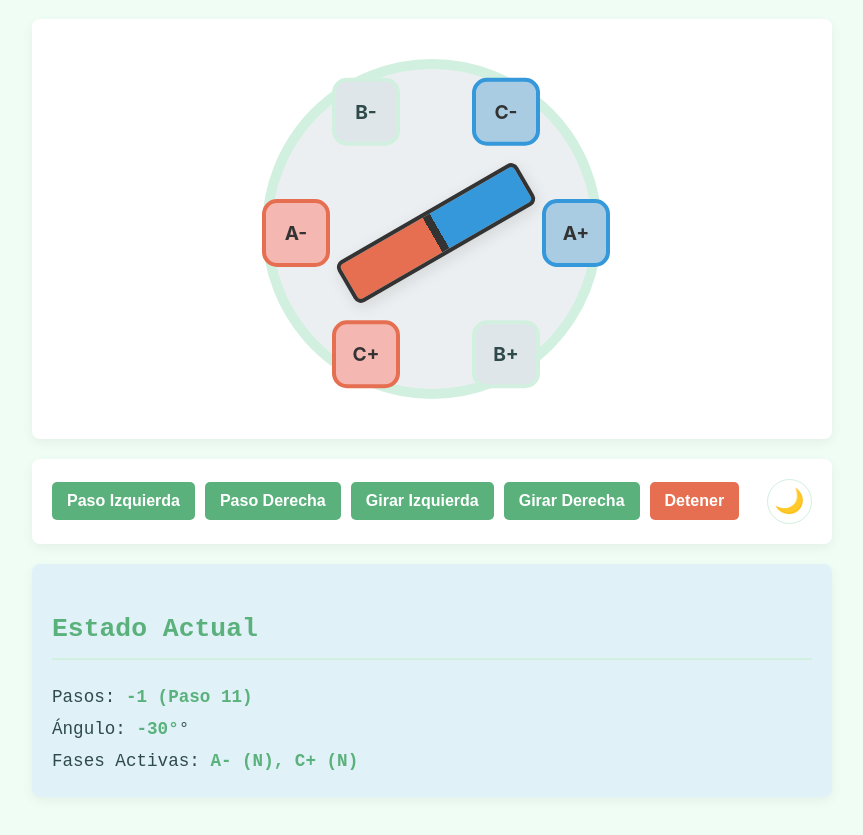
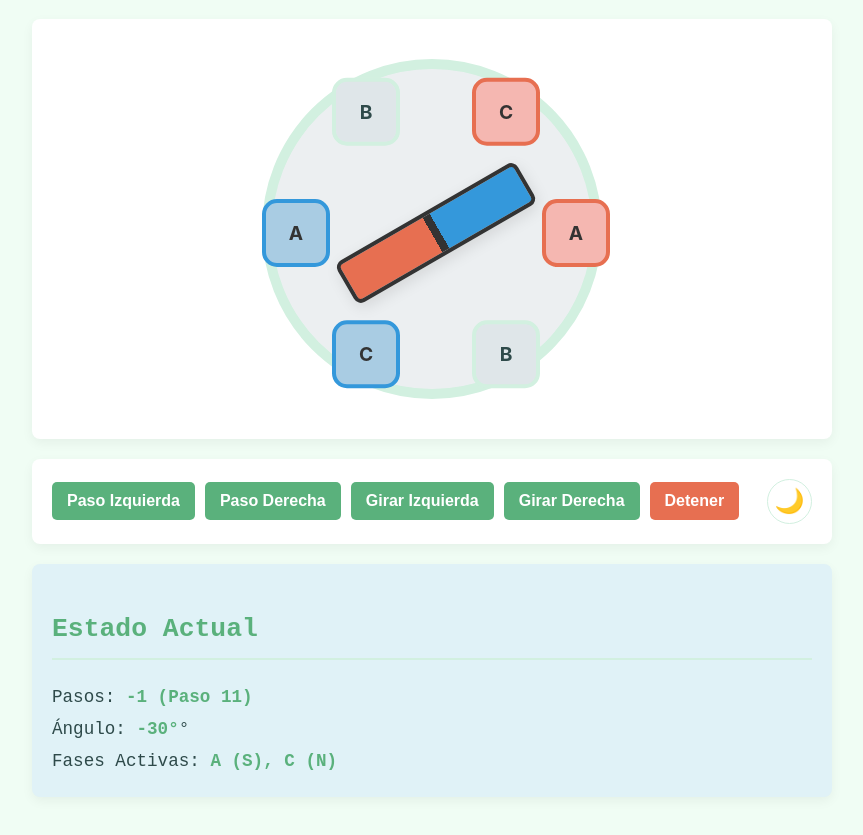
Before and after one commit to NicoSgandurra/SimCircuitosElectricos, a plain HTML site: page Máquinas Eléctricas/MotorPaP.html in a window 1280 px wide. Both pictures are taken after a click on the button "Paso Izquierda". Shown: the part 103-938 px from the top of the page, without its empty margins (208-1071 px from the left). Drawn offline with Linux system fonts and the light colour scheme.

Commit message:
Update MotorPaP Rev 1.0

```diff
--- a/Máquinas Eléctricas/MotorPaP.html
+++ b/Máquinas Eléctricas/MotorPaP.html
@@ -3,7 +3,7 @@
 <head>
     <meta charset="UTF-8">
     <meta name="viewport" content="width=device-width, initial-scale=1.0">
-    <title>Simulador Avanzado de Motor PaP (v4)</title>
+    <title>Simulador Avanzado de Motor PaP (v6)</title>
 
     <style>
         /* --- 1. TU CÓDIGO CSS (PASTELES) --- */
@@ -16,7 +16,7 @@
             --border-color: #d2f0e0;
             --primary-color: #5ab17c;
             --primary-hover: #4a9e6b;
-            --danger-color: #e76f51;
+            --danger-color: #e76f51; /* Rojo brillante para el polo Norte del rotor */
             --danger-hover: #d05c43;
             --code-bg: #e0f2f7;
             --shadow: 0 4px 12px rgba(0,0,0,0.05);
@@ -26,13 +26,19 @@
             --motor-estator: #eceff1;
             --motor-estator-borde: var(--border-color);
 
-            /* Colores del Rotor (coinciden con peligro/info) */
+            /* Colores del Rotor (Rojo = NORTE, Azul = SUR) */
             --motor-rotor-norte: var(--danger-color);
             --motor-rotor-sur: #3498db; /* Un azul claro */
 
-            /* --- CAMBIO CLAVE: Colores de Polaridad Pastel --- */
-            --motor-polo-norte: #f5b7b1; /* Rojo Pastel (lighten danger) */
-            --motor-polo-sur: #a9cce3; /* Celeste Pastel (lighten sur) */
+            /* --- CAMBIO CLAVE: Colores de Polaridad de BOBINAS --- */
+            /* Bobina que crea un polo NORTE (rojo pastel) */
+            /* Esta atraerá el polo SUR (azul) del rotor */
+            --motor-bobina-crea-norte: #f5b7b1; /* Rojo Pastel */
+
+            /* Bobina que crea un polo SUR (celeste pastel) */
+            /* Esta atraerá el polo NORTE (rojo) del rotor */
+            --motor-bobina-crea-sur: #a9cce3; /* Celeste Pastel */
+
             --motor-bobina-off: #dfe6e9;
         }
 
@@ -57,8 +63,8 @@
             --motor-bobina-off: #5b517d;
 
             /* --- CAMBIO CLAVE: Colores de Polaridad (Oscuro) --- */
-            --motor-polo-norte: #d98880; /* Rojo Pastel (darken danger) */
-            --motor-polo-sur: #74a4c4; /* Celeste Pastel (darken sur) */
+            --motor-bobina-crea-norte: #d98880; /* Rojo Pastel (oscuro) */
+            --motor-bobina-crea-sur: #74a4c4; /* Celeste Pastel (oscuro) */
         }
 
         body {
@@ -188,34 +194,37 @@
             justify-content: center;
             font-weight: bold;
             font-size: 1.2em;
-            /* Transición rápida para el cambio de polaridad */
             transition: background-color 0.1s ease, border-color 0.3s ease, color 0.3s ease, transform 0.1s ease;
             top: 50%;
             left: 50%;
             margin: -30px;
         }
 
-        /* --- CAMBIO CLAVE: Clases de Polaridad --- */
+        /* --- CAMBIO CLAVE: Clases de Polaridad (¡Ahora sí, correctas!) --- */
+        /* Bobina crea polo NORTE (rojo pastel) */
+        /* -> Atraerá el polo SUR (azul) del rotor */
         .energizada-norte {
-            background-color: var(--motor-polo-norte);
-            border-color: var(--motor-rotor-norte);
+            background-color: var(--motor-bobina-crea-sur);
+            border-color: var(--motor-rotor-sur); /* Borde azul */
             color: #333;
             transform: scale(1.05);
         }
+        /* Bobina crea polo SUR (celeste pastel) */
+        /* -> Atraerá el polo NORTE (rojo) del rotor */
         .energizada-sur {
-            background-color: var(--motor-polo-sur);
-            border-color: var(--motor-rotor-sur);
+            background-color: var(--motor-bobina-crea-norte);
+            border-color: var(--motor-rotor-norte); /* Borde rojo */
             color: #333;
             transform: scale(1.05);
         }
 
         /* Posicionamiento de las 6 bobinas */
-        #bobina-a1 { transform: translate(140px); }
-        #bobina-b1 { transform: rotate(60deg) translate(140px) rotate(-60deg); }
-        #bobina-c1 { transform: rotate(120deg) translate(140px) rotate(-120deg); }
-        #bobina-a2 { transform: translate(-140px); }
-        #bobina-b2 { transform: rotate(240deg) translate(140px) rotate(-240deg); }
-        #bobina-c2 { transform: rotate(300deg) translate(140px) rotate(-300deg); }
+        #bobina-a1 { transform: translate(140px); } /* 0 grados */
+        #bobina-b1 { transform: rotate(60deg) translate(140px) rotate(-60deg); } /* 60 grados */
+        #bobina-c1 { transform: rotate(120deg) translate(140px) rotate(-120deg); } /* 120 grados */
+        #bobina-a2 { transform: translate(-140px); } /* 180 grados */
+        #bobina-b2 { transform: rotate(240deg) translate(140px) rotate(-240deg); } /* 240 grados */
+        #bobina-c2 { transform: rotate(300deg) translate(140px) rotate(-300deg); } /* 300 grados */
 
         /* Tarjeta de Estado */
         .estado-card {
@@ -237,12 +246,12 @@
 
     <div class="simulador-card">
         <div id="estator">
-            <div class="bobina" id="bobina-a1">A+</div>
-            <div class="bobina" id="bobina-b1">B+</div>
-            <div class="bobina" id="bobina-c1">C+</div>
-            <div class="bobina" id="bobina-a2">A-</div>
-            <div class="bobina" id="bobina-b2">B-</div>
-            <div class="bobina" id="bobina-c2">C-</div>
+            <div class="bobina" id="bobina-a1">A</div>
+            <div class="bobina" id="bobina-b1">B</div>
+            <div class="bobina" id="bobina-c1">C</div>
+            <div class="bobina" id="bobina-a2">A</div>
+            <div class="bobina" id="bobina-b2">B</div>
+            <div class="bobina" id="bobina-c2">C</div>
             <div id="rotor"></div>
         </div>
     </div>
@@ -288,42 +297,58 @@
         const listaBotones = [btnPasoIzq, btnPasoDer, btnGirarIzq, btnGirarDer];
 
         // --- 2. ESTADO DEL MOTOR Y SECUENCIA ---
-
-        // --- CAMBIO CLAVE: Secuencia de 12 pasos (Half-Step) ---
-        const TOTAL_PASOS = 12;
+        const TOTAL_PASOS_CICLO = 12; // 12 pasos para una rotación completa (360°)
         const ANGULO_POR_PASO = 30; // 360 / 12
 
-        // Secuencia Bipolar de Medio Paso
-        // 0 = OFF, 1 = NORTE (+), -1 = SUR (-)
-        // El rotor (Norte/Rojo) será ATRAÍDO por el SUR (Celeste).
-        // Por lo tanto, el ángulo del rotor = ángulo de la bobina SUR.
+        // Secuencia Bipolar de Medio Paso (Half-Step)
+        // 0 = OFF, 1 = Crea Polo NORTE (rojo pastel), -1 = Crea Polo SUR (celeste pastel)
+        // Lógica:
+        // El polo NORTE (rojo) del ROTOR es atraído por BOBINAS SUR (celeste pastel).
+        // El polo SUR (azul) del ROTOR es atraído por BOBINAS NORTE (rojo pastel).
+
+        // anguloRotor: Es el ángulo al que se alineará el polo NORTE (rojo) del rotor.
+        // Si el anguloRotor es 0, significa que el polo NORTE del rotor está a 0 grados.
+        // Esto ocurre cuando está atraído por una bobina SUR (celeste) a 0 grados.
         const secuenciaPasos = [
-            // {a, b, c}
-            { a: -1, b: 0,  c: 0  }, // Paso 0: A+ es SUR. Rotor a 0°
-            { a: -1, b: -1, c: 0  }, // Paso 1: A+ y B+ son SUR. Rotor a 30°
-            { a: 0,  b: -1, c: 0  }, // Paso 2: B+ es SUR. Rotor a 60°
-            { a: 0,  b: -1, c: -1 }, // Paso 3: B+ y C+ son SUR. Rotor a 90°
-            { a: 0,  b: 0,  c: -1 }, // Paso 4: C+ es SUR. Rotor a 120°
-            { a: 1,  b: 0,  c: -1 }, // Paso 5: C+ es SUR, A+ es NORTE. Rotor a 150°
-            { a: 1,  b: 0,  c: 0  }, // Paso 6: A+ es NORTE. Rotor a 180°
-            { a: 1,  b: 1,  c: 0  }, // Paso 7: A+ y B+ son NORTE. Rotor a 210°
-            { a: 0,  b: 1,  c: 0  }, // Paso 8: B+ es NORTE. Rotor a 240°
-            { a: 0,  b: 1,  c: 1  }, // Paso 9: B+ y C+ son NORTE. Rotor a 270°
-            { a: 0,  b: 0,  c: 1  }, // Paso 10: C+ es NORTE. Rotor a 300°
-            { a: -1, b: 0,  c: 1  }  // Paso 11: C+ es NORTE, A+ es SUR. Rotor a 330°
+            // {faseA_polarity, faseB_polarity, faseC_polarity, anguloRotor, textoFases}
+            // Paso 0: Rotor (Norte) a 0°. Atrae a bobina A (Sur) a 0°.
+            { fA: -1, fB: 0,  fC: 0,  anguloRotor: 0,   texto: "A (S)" },
+            // Paso 1: Rotor (Norte) a 30°. Atrae entre bobina A (Sur) a 0° y B (Sur) a 60°.
+            { fA: -1, fB: -1, fC: 0,  anguloRotor: 30,  texto: "A (S), B (S)" },
+            // Paso 2: Rotor (Norte) a 60°. Atrae a bobina B (Sur) a 60°.
+            { fA: 0,  fB: -1, fC: 0,  anguloRotor: 60,  texto: "B (S)" },
+            // Paso 3: Rotor (Norte) a 90°. Atrae entre bobina B (Sur) a 60° y C (Sur) a 120°.
+            { fA: 0,  fB: -1, fC: -1, anguloRotor: 90,  texto: "B (S), C (S)" },
+            // Paso 4: Rotor (Norte) a 120°. Atrae a bobina C (Sur) a 120°.
+            { fA: 0,  fB: 0,  fC: -1, anguloRotor: 120, texto: "C (S)" },
+            // Paso 5: Rotor (Norte) a 150°. Atrae entre bobina C (Sur) a 120° y A (Norte) a 180°.
+            // (El polo Sur del rotor es atraído por la bobina A (Norte) a 180°)
+            { fA: 1,  fB: 0,  fC: -1, anguloRotor: 150, texto: "C (S), A (N)" },
+            // Paso 6: Rotor (Norte) a 180°. Atrae a bobina A (Norte) a 180°. (El polo Sur del rotor se alinea con bobina A (Norte) a 180°).
+            { fA: 1,  fB: 0,  fC: 0,  anguloRotor: 180, texto: "A (N)" },
+            // Paso 7: Rotor (Norte) a 210°. Atrae entre bobina A (Norte) a 180° y B (Norte) a 240°.
+            { fA: 1,  fB: 1,  fC: 0,  anguloRotor: 210, texto: "A (N), B (N)" },
+            // Paso 8: Rotor (Norte) a 240°. Atrae a bobina B (Norte) a 240°.
+            { fA: 0,  fB: 1,  fC: 0,  anguloRotor: 240, texto: "B (N)" },
+            // Paso 9: Rotor (Norte) a 270°. Atrae entre bobina B (Norte) a 240° y C (Norte) a 300°.
+            { fA: 0,  fB: 1,  fC: 1,  anguloRotor: 270, texto: "B (N), C (N)" },
+            // Paso 10: Rotor (Norte) a 300°. Atrae a bobina C (Norte) a 300°.
+            { fA: 0,  fB: 0,  fC: 1,  anguloRotor: 300, texto: "C (N)" },
+            // Paso 11: Rotor (Norte) a 330°. Atrae entre bobina C (Norte) a 300° y A (Sur) a 0°.
+            { fA: -1, fB: 0,  fC: 1,  anguloRotor: 330, texto: "C (N), A (S)" }
         ];
 
-        // La "memoria" del motor
-        let pasoActual = 0; // Índice del ciclo (0 a 11)
-        let anguloFisico = 0; // Ángulo acumulativo
+        let pasoActualCiclo = 0; // Índice del ciclo (0 a 11)
+        let anguloFisico = 0; // Ángulo acumulativo del rotor
         let pasosTotales = 0; // Contador de pasos acumulativo
 
         let intervaloGiro = null;
-        const VELOCIDAD_GIRO = 200; // ms por paso (más rápido)
+        const VELOCIDAD_GIRO = 350; // ms por paso
+        const RETARDO_MOVIMIENTO_ROTOR = 50; // ms de retardo (0.075s)
 
         // --- 3. FUNCIONES DEL MOTOR ---
 
-        /** Apaga todas las bobinas (quita ambas clases) */
+        /** Apaga todas las bobinas (quita ambas clases de polaridad) */
         function apagarTodasLasBobinas() {
             listaBobinas.forEach(bobina => {
                 bobina.classList.remove('energizada-norte');
@@ -332,71 +357,68 @@
         }
 
         /**
-         * Función Central: Actualiza el estado visual del motor
-         * basado en las variables de estado.
+         * Aplica la polaridad correcta a un par de bobinas de fase (ej: A en 0° y A en 180°).
+         * @param {number} polaridad - 1 para Norte, -1 para Sur, 0 para Off.
+         * @param {HTMLElement} bobinaPrincipal - La bobina en la posición primaria (ej: A a 0°).
+         * @param {HTMLElement} bobinaOpuesta - La bobina en la posición opuesta (ej: A a 180°).
+         * @param {string[]} fasesActivasArray - Array para el texto de estado.
+         * @param {string} nombreFase - Nombre de la fase (A, B, C).
          */
-        function actualizarMotor() {
-            // 1. Obtener la configuración del paso actual
-            const paso = secuenciaPasos[pasoActual];
+        function energizarFase(polaridad, bobinaPrincipal, bobinaOpuesta, fasesActivasArray, nombreFase) {
+            if (polaridad === 1) { // Esta fase crea un polo NORTE en la bobina principal, y SUR en la opuesta
+                bobinaPrincipal.classList.add('energizada-norte');
+                bobinaOpuesta.classList.add('energizada-sur'); // La opuesta siempre tiene el polo contrario
+                fasesActivasArray.push(`${nombreFase} (N)`);
+            } else if (polaridad === -1) { // Esta fase crea un polo SUR en la bobina principal, y NORTE en la opuesta
+                bobinaPrincipal.classList.add('energizada-sur');
+                bobinaOpuesta.classList.add('energizada-norte'); // La opuesta siempre tiene el polo contrario
+                fasesActivasArray.push(`${nombreFase} (S)`);
+            }
+        }
+
+        /**
+         * Función Central: Actualiza el estado visual del motor (bobinas y texto).
+         * El movimiento del rotor se maneja con un retraso aparte.
+         */
+        function actualizarMotorVisual() {
+            const paso = secuenciaPasos[pasoActualCiclo];
             let fasesTexto = [];
 
-            // 2. Girar el rotor al ángulo físico acumulado
-            rotor.style.transform = `rotate(${anguloFisico}deg)`;
-
-            // 3. Energizar/Desenergizar bobinas (Lógica Bipolar)
+            // 1. Energizar/Desenergizar bobinas (Lógica Bipolar)
             apagarTodasLasBobinas();
 
-            // Fase A
-            if (paso.a === 1) { // A+ es NORTE, A- es SUR
-                bobinas.a1.classList.add('energizada-norte');
-                bobinas.a2.classList.add('energizada-sur');
-                fasesTexto.push("A+ (N)");
-            } else if (paso.a === -1) { // A+ es SUR, A- es NORTE
-                bobinas.a1.classList.add('energizada-sur');
-                bobinas.a2.classList.add('energizada-norte');
-                fasesTexto.push("A- (N)");
-            }
+            // Usamos las bobinas "primarias" y sus opuestas
+            energizarFase(paso.fA, bobinas.a1, bobinas.a2, fasesTexto, 'A');
+            energizarFase(paso.fB, bobinas.b1, bobinas.b2, fasesTexto, 'B');
+            energizarFase(paso.fC, bobinas.c1, bobinas.c2, fasesTexto, 'C');
 
-            // Fase B
-            if (paso.b === 1) { // B+ es NORTE, B- es SUR
-                bobinas.b1.classList.add('energizada-norte');
-                bobinas.b2.classList.add('energizada-sur');
-                fasesTexto.push("B+ (N)");
-            } else if (paso.b === -1) { // B+ es SUR, B- es NORTE
-                bobinas.b1.classList.add('energizada-sur');
-                bobinas.b2.classList.add('energizada-norte');
-                fasesTexto.push("B- (N)");
-            }
-
-            // Fase C
-            if (paso.c === 1) { // C+ es NORTE, C- es SUR
-                bobinas.c1.classList.add('energizada-norte');
-                bobinas.c2.classList.add('energizada-sur');
-                fasesTexto.push("C+ (N)");
-            } else if (paso.c === -1) { // C+ es SUR, C- es NORTE
-                bobinas.c1.classList.add('energizada-sur');
-                bobinas.c2.classList.add('energizada-norte');
-                fasesTexto.push("C- (N)");
-            }
-
-            // 4. Actualizar el texto de estado
-            estadoPaso.textContent = `${pasosTotales} (Paso ${pasoActual})`;
+            // 2. Actualizar el texto de estado
+            estadoPaso.textContent = `${pasosTotales} (Paso ${pasoActualCiclo})`;
             estadoAngulo.textContent = `${anguloFisico}°`;
             estadoFases.textContent = fasesTexto.join(', ') || '---';
         }
 
+        /** Mueve el rotor al ángulo físico actual */
+        function moverRotor() {
+            rotor.style.transform = `rotate(${anguloFisico}deg)`;
+        }
+
         function pasoDerecha() {
-            pasoActual = (pasoActual + 1) % TOTAL_PASOS;
+            pasoActualCiclo = (pasoActualCiclo + 1) % TOTAL_PASOS_CICLO;
             anguloFisico += ANGULO_POR_PASO;
             pasosTotales++;
-            actualizarMotor();
+
+            actualizarMotorVisual(); // Bobinas cambian de color primero
+            setTimeout(moverRotor, RETARDO_MOVIMIENTO_ROTOR); // Rotor se mueve después de un retardo
         }
 
         function pasoIzquierda() {
-            pasoActual = (pasoActual - 1 + TOTAL_PASOS) % TOTAL_PASOS;
+            pasoActualCiclo = (pasoActualCiclo - 1 + TOTAL_PASOS_CICLO) % TOTAL_PASOS_CICLO;
             anguloFisico -= ANGULO_POR_PASO;
             pasosTotales--;
-            actualizarMotor();
+
+            actualizarMotorVisual(); // Bobinas cambian de color primero
+            setTimeout(moverRotor, RETARDO_MOVIMIENTO_ROTOR); // Rotor se mueve después de un retardo
         }
 
         function toggleControles(girando) {
@@ -420,6 +442,8 @@
             clearInterval(intervaloGiro);
             intervaloGiro = null;
             toggleControles(false);
+            apagarTodasLasBobinas();
+            actualizarMotorVisual();
         }
 
         // --- 4. LÓGICA DEL MODO OSCURO ---
@@ -438,7 +462,8 @@
         modoOscuroBtn.addEventListener('click', toggleDarkMode);
 
         // --- 6. INICIALIZACIÓN ---
-        actualizarMotor();
+        actualizarMotorVisual();
+        moverRotor();
 
     </script>
 </body>
```
